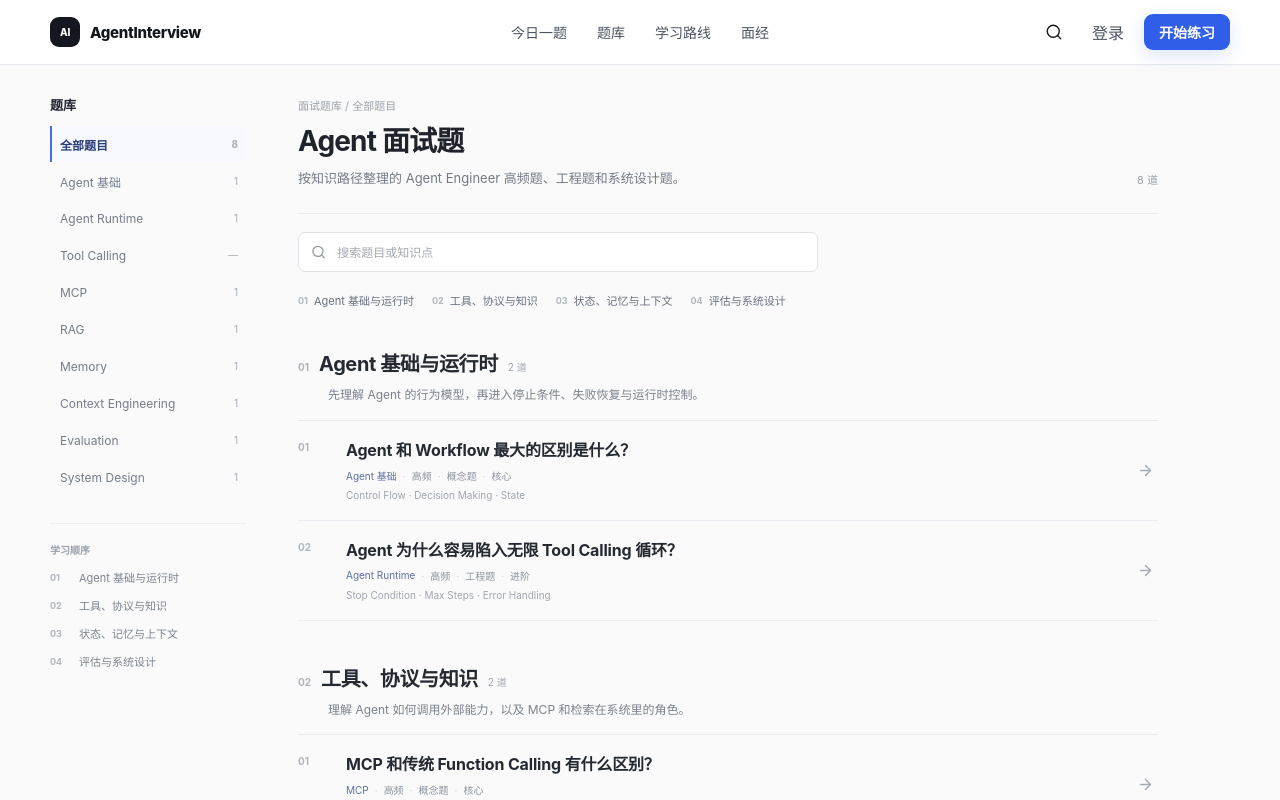
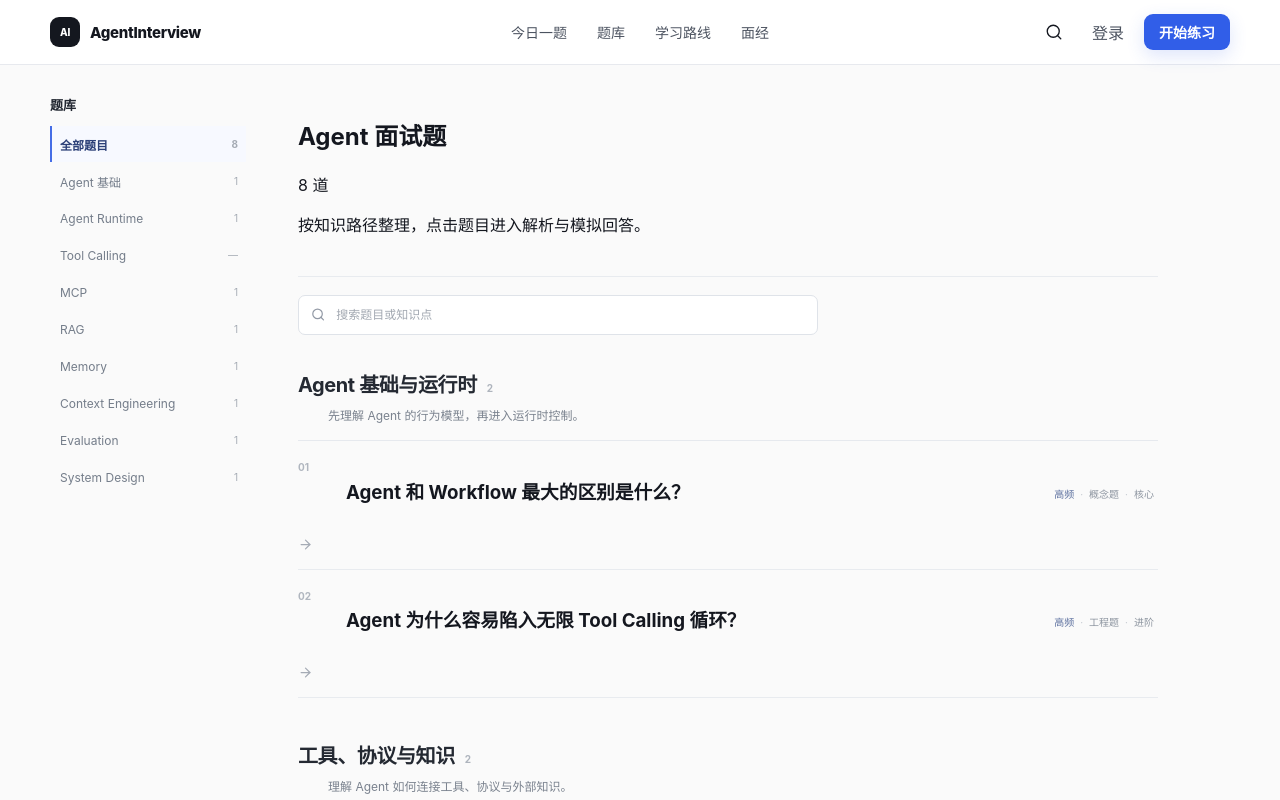
Before and after one commit to 1264585648/interview, a Next.js app: page /questions in a window 1280 px wide. Shown: the top 800 px of the page. Built offline with nearby package versions, Linux system fonts and the light colour scheme.

Commit message:
simplify question directory structure

```diff
--- a/components/QuestionsContent.tsx
+++ b/components/QuestionsContent.tsx
@@ -24,25 +24,25 @@ const learningStages = [
     id: 'agent-foundation',
     title: 'Agent 基础与运行时',
     categories: ['Agent 基础', 'Agent Runtime'],
-    description: '先理解 Agent 的行为模型，再进入停止条件、失败恢复与运行时控制。'
+    description: '先理解 Agent 的行为模型，再进入运行时控制。'
   },
   {
     id: 'tools-and-knowledge',
     title: '工具、协议与知识',
     categories: ['Tool Calling', 'MCP', 'RAG'],
-    description: '理解 Agent 如何调用外部能力，以及 MCP 和检索在系统里的角色。'
+    description: '理解 Agent 如何连接工具、协议与外部知识。'
   },
   {
     id: 'state-and-context',
     title: '状态、记忆与上下文',
     categories: ['Memory', 'Context Engineering'],
-    description: '解决长任务里的状态保留、记忆检索和上下文组织问题。'
+    description: '解决长任务里的状态保留、记忆和上下文组织。'
   },
   {
     id: 'reliability-and-design',
     title: '评估与系统设计',
     categories: ['Evaluation', 'System Design'],
-    description: '从单点能力进入生产级可靠性、评估与整体架构设计。'
+    description: '进入生产级可靠性、评估和整体架构设计。'
   }
 ]
 
@@ -98,13 +98,13 @@ export function QuestionsView({ activeCategory }: { activeCategory: string }) {
         id: `topic-${activeCategory}`,
         title: activeCategory,
         categories: [activeCategory],
-        description: categoryDescriptions[activeCategory] || '围绕这一专题整理高频题、工程题与系统设计题。',
+        description: categoryDescriptions[activeCategory] || '围绕这一专题整理核心面试题。',
         questions: matchedQuestions
       }].filter((group) => group.questions.length > 0)
 
   const pageTitle = activeCategory === '全部' ? 'Agent 面试题' : `${activeCategory} 面试题`
   const pageDescription = activeCategory === '全部'
-    ? '按知识路径整理的 Agent Engineer 高频题、工程题和系统设计题。'
+    ? '按知识路径整理，点击题目进入解析与模拟回答。'
     : categoryDescriptions[activeCategory] || '按专题整理的 Agent Engineer 面试题。'
 
   return (
@@ -132,36 +132,21 @@ export function QuestionsView({ activeCategory }: { activeCategory: string }) {
                 )
               })}
             </nav>
-
-            {activeCategory === '全部' && (
-              <div className={styles.stageNav}>
-                <span>学习顺序</span>
-                {learningStages.map((stage, index) => (
-                  <a href={`#${stage.id}`} key={stage.id}>
-                    <small>{String(index + 1).padStart(2, '0')}</small>
-                    <span>{stage.title}</span>
-                  </a>
-                ))}
-              </div>
-            )}
           </div>
         </aside>
 
         <section className={styles.content}>
           <header className={styles.contentHeader}>
-            <div className={styles.breadcrumb}>面试题库 / {activeCategory === '全部' ? '全部题目' : activeCategory}</div>
-            <div className={styles.titleRow}>
-              <div>
-                <h1>{pageTitle}</h1>
-                <p>{pageDescription}</p>
-              </div>
+            <div className={styles.titleLine}>
+              <h1>{pageTitle}</h1>
               <span>{matchedQuestions.length} 道</span>
             </div>
+            <p>{pageDescription}</p>
           </header>
 
           <div className={styles.toolbar}>
             <div className={styles.searchBox}>
-              <Search size={16} />
+              <Search size={15} />
               <input
                 value={keyword}
                 onChange={(event) => setKeyword(event.target.value)}
@@ -171,24 +156,12 @@ export function QuestionsView({ activeCategory }: { activeCategory: string }) {
             </div>
           </div>
 
-          {!keyword && activeCategory === '全部' && (
-            <nav className={styles.quickPath} aria-label="推荐学习路径">
-              {learningStages.map((stage, index) => (
-                <a href={`#${stage.id}`} key={stage.id}>
-                  <small>{String(index + 1).padStart(2, '0')}</small>
-                  <span>{stage.title}</span>
-                </a>
-              ))}
-            </nav>
-          )}
-
-          {groups.length ? groups.map((group, groupIndex) => (
+          {groups.length ? groups.map((group) => (
             <section className={styles.topicSection} id={group.id} key={group.id}>
               <header className={styles.topicHeader}>
                 <div className={styles.topicTitleLine}>
-                  <span>{String(groupIndex + 1).padStart(2, '0')}</span>
                   <h2>{group.title}</h2>
-                  <small>{group.questions.length} 道</small>
+                  <span>{group.questions.length}</span>
                 </div>
                 <p>{group.description}</p>
               </header>
@@ -196,18 +169,14 @@ export function QuestionsView({ activeCategory }: { activeCategory: string }) {
               <div className={styles.questionList}>
                 {group.questions.map((question, questionIndex) => (
                   <Link className={styles.questionItem} href={`/questions/${question.slug}`} key={question.slug}>
-                    <div className={styles.questionNumber}>{String(questionIndex + 1).padStart(2, '0')}</div>
-                    <div className={styles.questionBody}>
-                      <h3>{question.title}</h3>
-                      <div className={styles.questionMeta}>
-                        <span>{question.category}</span>
-                        <span>{question.frequency}</span>
-                        <span>{question.type}</span>
-                        <span>{difficultyLabel[question.difficulty]}</span>
-                      </div>
-                      <p>{question.topics.join(' · ')}</p>
+                    <span className={styles.questionNumber}>{String(questionIndex + 1).padStart(2, '0')}</span>
+                    <h3>{question.title}</h3>
+                    <div className={styles.questionMeta}>
+                      <span className={question.frequency === '高频' ? styles.hot : ''}>{question.frequency}</span>
+                      <span>{question.type}</span>
+                      <span>{difficultyLabel[question.difficulty]}</span>
                     </div>
-                    <ArrowRight className={styles.questionArrow} size={17} />
+                    <ArrowRight className={styles.questionArrow} size={15} />
                   </Link>
                 ))}
               </div>
```
